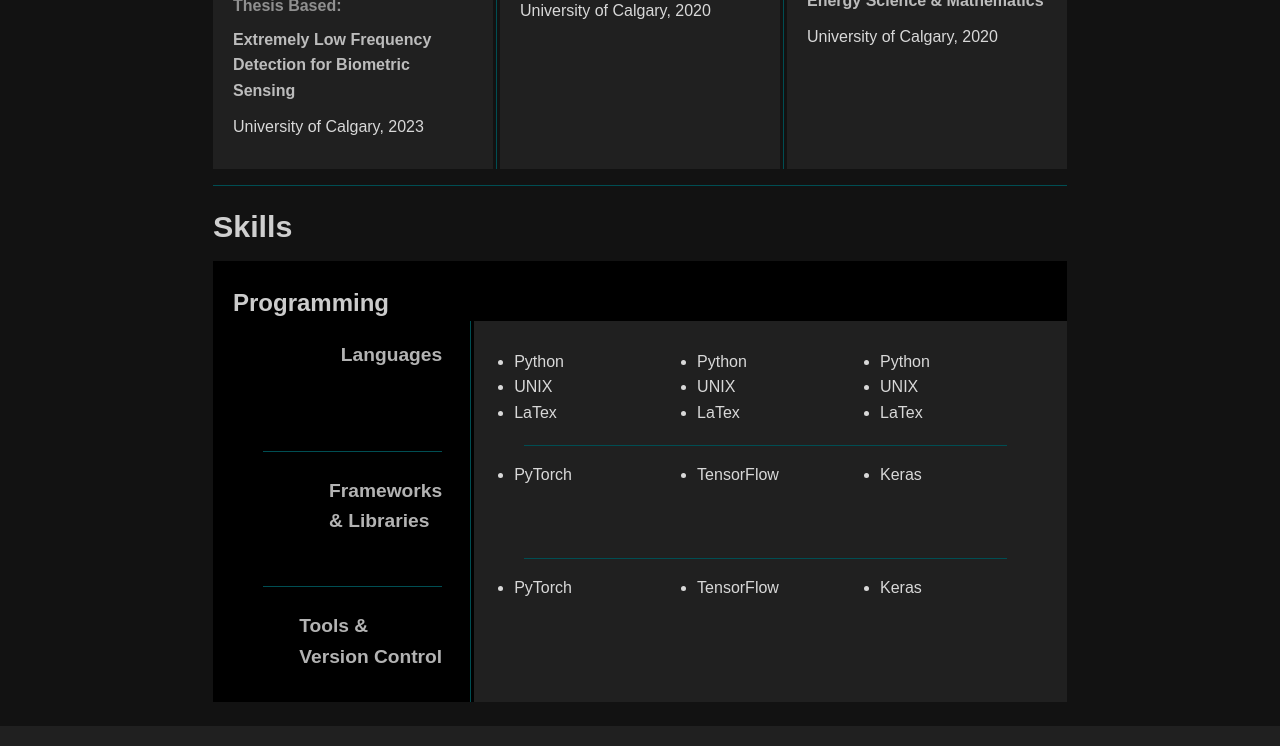
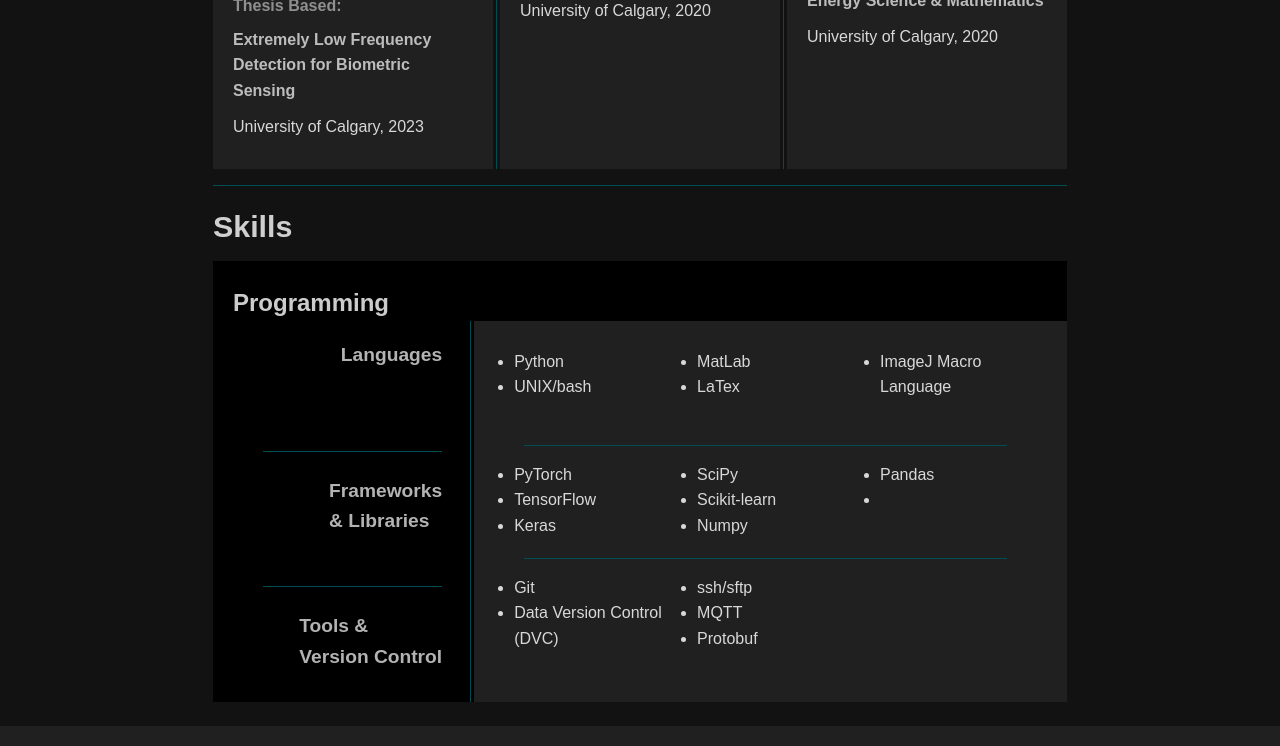
Before and after one commit to oliwhi/oliver_white, a Jekyll site: the page built from about.html, in a window 1280 px wide and 900 px high, scrolled down 1077 px, cut to the strip 0-746 px from the top of the window. Built offline with Jekyll 4.4.1, drawn with Linux system fonts in a browser that asks for light colours; nearby versions of some CDN libraries.

Commit message:
updated about

```diff
--- a/about.html
+++ b/about.html
@@ -182,34 +182,31 @@
         <div class="vertical-line-section" style="margin-top: 60px; margin-bottom: 0px;"></div>
         <div class="column-skills" style="background-color:#202020; width: 70%; margin-top: 60px;">
             <!-- <h4 class="alignleft">Languages</h4> -->
-            <ul style="height: 80px; columns: 3; column-width: 30%;margin-left: 20px;">
+            <ul style="height: 80px; columns: 3; column-width: 30%;margin-left: 20px; vertical-align: middle;">
                 <li>Python</li>
-                <li>UNIX</li>
+                <li>UNIX/bash</li>
+                <li>MatLab</li>
                 <li>LaTex</li>
-                <li>Python</li>
-                <li>UNIX</li>
-                <li>LaTex</li>
-                <li>Python</li>
-                <li>UNIX</li>
-                <li>LaTex</li>
-                <!-- <li><span class="skill">Programming Languages:</span> Python, MatLab, UNIX</li>
-                <li><span class="skill">Web Technologies:</span> HTML/CSS, React, Angular, Node.js</li>
-                <li><span class="skill">Databases:</span> SQL, MongoDB</li>
-                <li><span class="skill">Frameworks/Libraries:</span> Django, Flask, Spring, jQuery</li>
-                <li><span class="skill">Version Control:</span> Git, SVN</li>
-                <li><span class="skill">Other:</span> RESTful APIs, JSON, Docker</li> -->
+                <li>ImageJ Macro Language</li>
+            </ul>
+            <hr style="margin-left: 30px; margin-right: 40px;">
+            <ul style="height: 80px; columns: 3; column-width: 30%;margin-left: 20px; vertical-align: middle;">
+                <li>PyTorch</li>
+                <li>TensorFlow</li>
+                <li>Keras</li>
+                <li>SciPy</li>
+                <li>Scikit-learn</li>
+                <li>Numpy</li>
+                <li>Pandas</li>
+                <li></li>
             </ul>
             <hr style="margin-left: 30px; margin-right: 40px;">
             <ul style="height: 80px; columns: 3; column-width: 30%;margin-left: 20px;">
-                <li>PyTorch</li>
-                <li>TensorFlow</li>
-                <li>Keras</li>
-            </ul>
-            <hr style="margin-left: 30px; margin-right: 40px;">
-            <ul style="height: 80px; columns: 3; column-width: 30%;margin-left: 20px;">
-                <li>PyTorch</li>
-                <li>TensorFlow</li>
-                <li>Keras</li>
+                <li>Git</li>
+                <li>Data Version Control (DVC)</li>
+                <li>ssh/sftp</li>
+                <li>MQTT</li>
+                <li>Protobuf</li>
             </ul>
         </div>
     </div>
```
